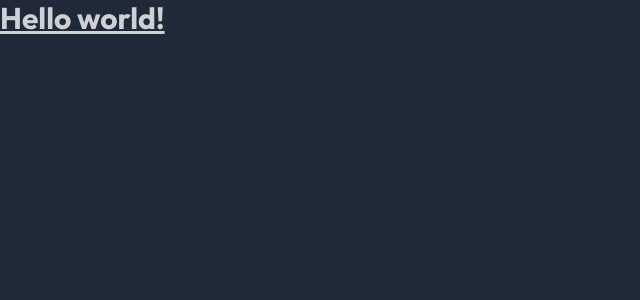
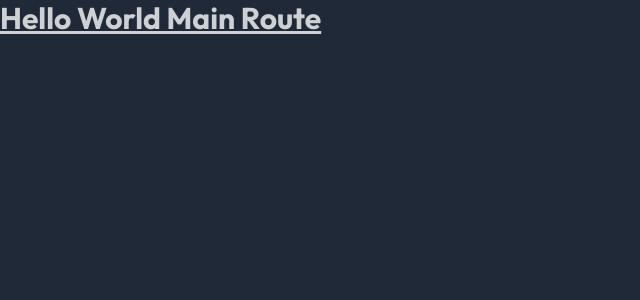
Before and after one commit to OriGuyUniqueDev/everAfterDaisyUIReactTailwind, a React (Vite) app: page / in a window 1280 px wide. Shown: the top 300 px of the page, without its empty margins (0-640 px from the left). Built offline with nearby package versions, Linux system fonts and the light colour scheme.

Commit message:
install react router + basic routing

```diff
--- a/package.json
+++ b/package.json
@@ -13,9 +13,13 @@
     "@tailwindcss/typography": "^0.5.9",
     "autoprefixer": "^10.4.14",
     "daisyui": "^3.0.1",
+    "localforage": "^1.10.0",
+    "match-sorter": "^6.3.1",
     "postcss": "^8.4.24",
     "react": "^18.2.0",
     "react-dom": "^18.2.0",
+    "react-router-dom": "^6.11.2",
+    "sort-by": "^0.0.2",
     "tailwindcss": "^3.3.2"
   },
   "devDependencies": {
--- a/src/App.tsx
+++ /dev/null
@@ -1,3 +0,0 @@
-export default function App() {
-	return <h1 className="text-3xl font-bold   underline">Hello world!</h1>;
-}
--- a/src/main.tsx
+++ b/src/main.tsx
@@ -1,10 +1,11 @@
 import React from "react";
 import ReactDOM from "react-dom/client";
-import App from "./App";
 import "./index.css";
+import { RouterProvider } from "react-router-dom";
+import routerEndPoints from "./router/routerEndPoints";
 
 ReactDOM.createRoot(document.getElementById("root") as HTMLElement).render(
 	<React.StrictMode>
-		<App />
+		<RouterProvider router={routerEndPoints}></RouterProvider>
 	</React.StrictMode>
 );
--- /dev/null
+++ b/src/router/routerEndPoints.tsx
@@ -0,0 +1,8 @@
+import { createBrowserRouter } from "react-router-dom";
+
+const  routerEndPoints = createBrowserRouter([{
+    path:'/',
+    element:<h1 className="text-3xl font-bold   underline">Hello World Main Route</h1>
+}])
+
+export default routerEndPoints
```
Also changed, not shown: src/App.css (deleted), 1 other file (tests, documents, lock files or other folders).
